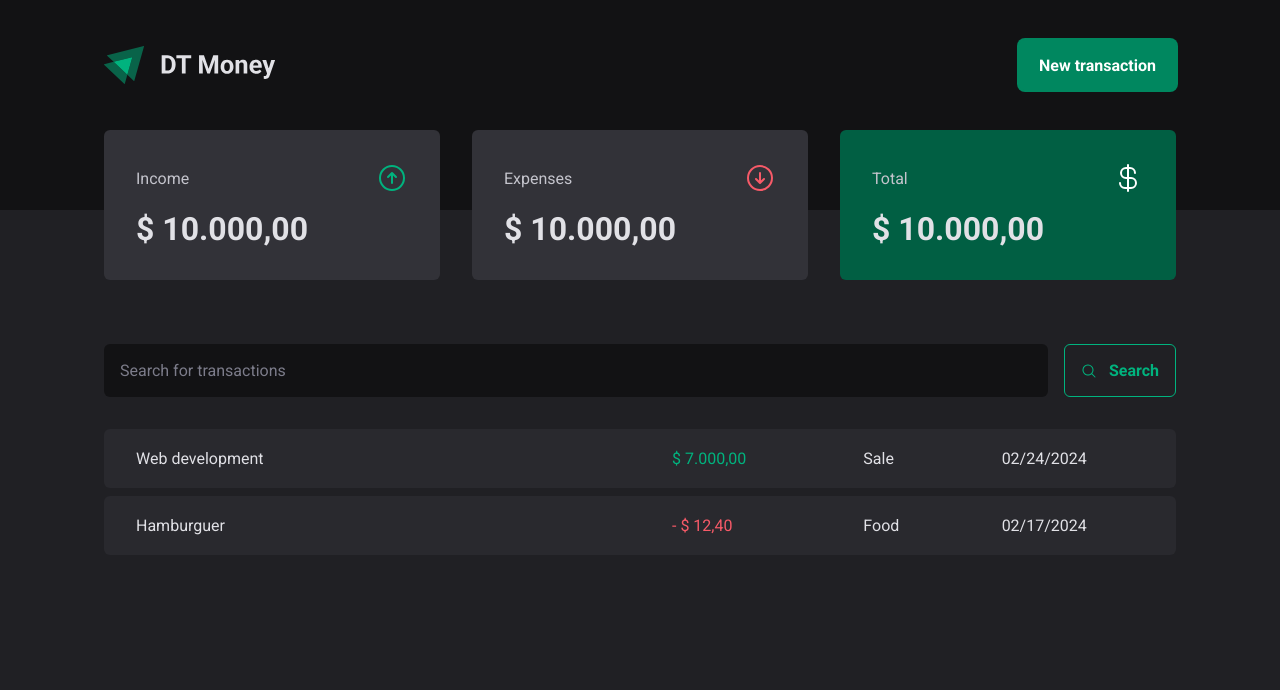
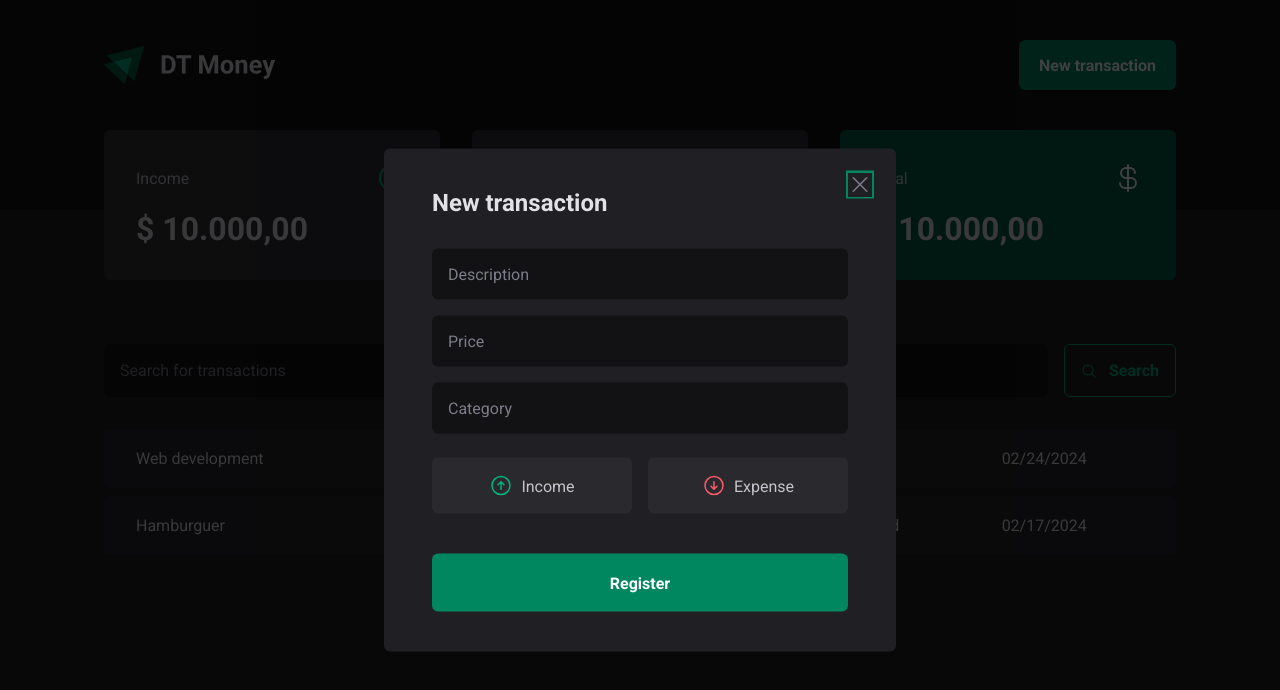
Before and after one commit to arthurrios/dt-money-web, a React (Vite) app: page / in a window 1280 px wide. Both pictures are taken after a click on the button "New transaction". Shown: the top 690 px of the page. Built offline with nearby package versions, Linux system fonts and the light colour scheme.

Commit message:
feat: add modal

```diff
--- a/package.json
+++ b/package.json
@@ -11,6 +11,8 @@
   },
   "dependencies": {
     "@phosphor-icons/react": "^2.0.15",
+    "@radix-ui/react-dialog": "^1.0.5",
+    "@radix-ui/react-radio-group": "^1.1.3",
     "react": "^18.2.0",
     "react-dom": "^18.2.0",
     "styled-components": "^6.1.8"
--- a/src/components/Header/index.tsx
+++ b/src/components/Header/index.tsx
@@ -1,12 +1,14 @@
-import { HeaderContainer, HeaderContent, NewTransactionButton } from './styles'
+import { HeaderContainer, HeaderContent } from './styles'
 import logoImg from '../../assets/logo.svg'
+import { NewTransactionModal } from '../NewTransactionModal'
 
 export function Header() {
   return (
     <HeaderContainer>
       <HeaderContent>
         <img src={logoImg} alt="" />
-        <NewTransactionButton>New transaction</NewTransactionButton>
+
+        <NewTransactionModal />
       </HeaderContent>
     </HeaderContainer>
   )
--- /dev/null
+++ b/src/components/NewTransactionModal/index.tsx
@@ -0,0 +1,52 @@
+import * as Dialog from '@radix-ui/react-dialog'
+import { NewTransactionButton } from '../Header/styles'
+import {
+  CloseButton,
+  Content,
+  Overlay,
+  TransactionType,
+  TransactionTypeButton,
+} from './styles'
+import { ArrowCircleDown, ArrowCircleUp, X } from '@phosphor-icons/react'
+
+export function NewTransactionModal() {
+  return (
+    <Dialog.Root>
+      <Dialog.Trigger asChild>
+        <NewTransactionButton>New transaction</NewTransactionButton>
+      </Dialog.Trigger>
+
+      <Dialog.Portal>
+        <Overlay />
+
+        <Content>
+          <Dialog.Title>New transaction</Dialog.Title>
+
+          <CloseButton>
+            <X size={24} />
+          </CloseButton>
+
+          <form action="">
+            <input type="text" placeholder="Description" required />
+            <input type="number" placeholder="Price" required />
+            <input type="text" placeholder="Category" required />
+
+            <TransactionType>
+              <TransactionTypeButton variant="income" value="income">
+                <ArrowCircleUp size={24} />
+                Income
+              </TransactionTypeButton>
+
+              <TransactionTypeButton variant="outcome" value="outcome">
+                <ArrowCircleDown size={24} />
+                Expense
+              </TransactionTypeButton>
+            </TransactionType>
+
+            <button type="submit">Register</button>
+          </form>
+        </Content>
+      </Dialog.Portal>
+    </Dialog.Root>
+  )
+}
--- /dev/null
+++ b/src/components/NewTransactionModal/styles.ts
@@ -0,0 +1,115 @@
+import styled from 'styled-components'
+import * as Dialog from '@radix-ui/react-dialog'
+import * as RadioGroup from '@radix-ui/react-radio-group'
+
+export const Overlay = styled(Dialog.Overlay)`
+  position: fixed;
+  width: 100vw;
+  height: 100vh;
+  inset: 0;
+  background: rgba(0, 0, 0, 0.75);
+`
+export const Content = styled(Dialog.Content)`
+  min-width: 32rem;
+  border-radius: 6px;
+  padding: 2.5rem 3rem;
+  background: ${({ theme }) => theme.gray_800};
+
+  position: fixed;
+  top: 50%;
+  left: 50%;
+  transform: translate(-50%, -50%);
+
+  form {
+    margin-top: 2rem;
+
+    display: flex;
+    flex-direction: column;
+    gap: 1rem;
+
+    input {
+      border-radius: 6px;
+      border: 0;
+      background: ${({ theme }) => theme.gray_900};
+      color: ${({ theme }) => theme.gray_300};
+      padding: 1rem;
+
+      &::placeholder {
+        color: ${({ theme }) => theme.gray_500};
+      }
+    }
+
+    button[type='submit'] {
+      height: 58px;
+      border: 0;
+      background: ${({ theme }) => theme.green_500};
+      color: ${({ theme }) => theme.white};
+      font-weight: bold;
+      padding: 0 1.25rem;
+      border-radius: 6px;
+      margin-top: 1.5rem;
+      cursor: pointer;
+      transition: all 0.2s;
+
+      &:hover {
+        background: ${({ theme }) => theme.green_700};
+      }
+    }
+  }
+`
+export const CloseButton = styled(Dialog.Close)`
+  position: absolute;
+  background: transparent;
+  border: 0;
+  top: 1.5rem;
+  right: 1.5rem;
+  line-height: 0;
+  cursor: pointer;
+  color: ${({ theme }) => theme.gray_500};
+`
+export const TransactionType = styled(RadioGroup.Root)`
+  display: grid;
+  grid-template-columns: repeat(2, 1fr);
+  gap: 1rem;
+  margin-top: 0.5rem;
+`
+interface TransactionTypeButtonProps {
+  variant: 'income' | 'outcome'
+}
+
+export const TransactionTypeButton = styled(
+  RadioGroup.Item,
+)<TransactionTypeButtonProps>`
+  background: ${({ theme }) => theme.gray_700};
+  padding: 1rem;
+
+  display: flex;
+  align-items: center;
+  justify-content: center;
+  gap: 0.5rem;
+  border-radius: 6px;
+  cursor: pointer;
+  border: 0;
+  color: ${({ theme }) => theme.gray_300};
+
+  svg {
+    color: ${(props) =>
+      props.variant === 'income' ? props.theme.green_300 : props.theme.red_300};
+  }
+
+  transition: background 0.1s;
+
+  &[data-state='unchecked']:hover {
+    background: ${({ theme }) => theme.gray_600};
+  }
+
+  &[data-state='checked'] {
+    color: ${({ theme }) => theme.white};
+    background: ${(props) =>
+      props.variant === 'income' ? props.theme.green_500 : props.theme.red_500};
+
+    svg {
+      color: ${({ theme }) => theme.white};
+    }
+  }
+`
```
Also changed, not shown: 1 other file (tests, documents, lock files or other folders).
